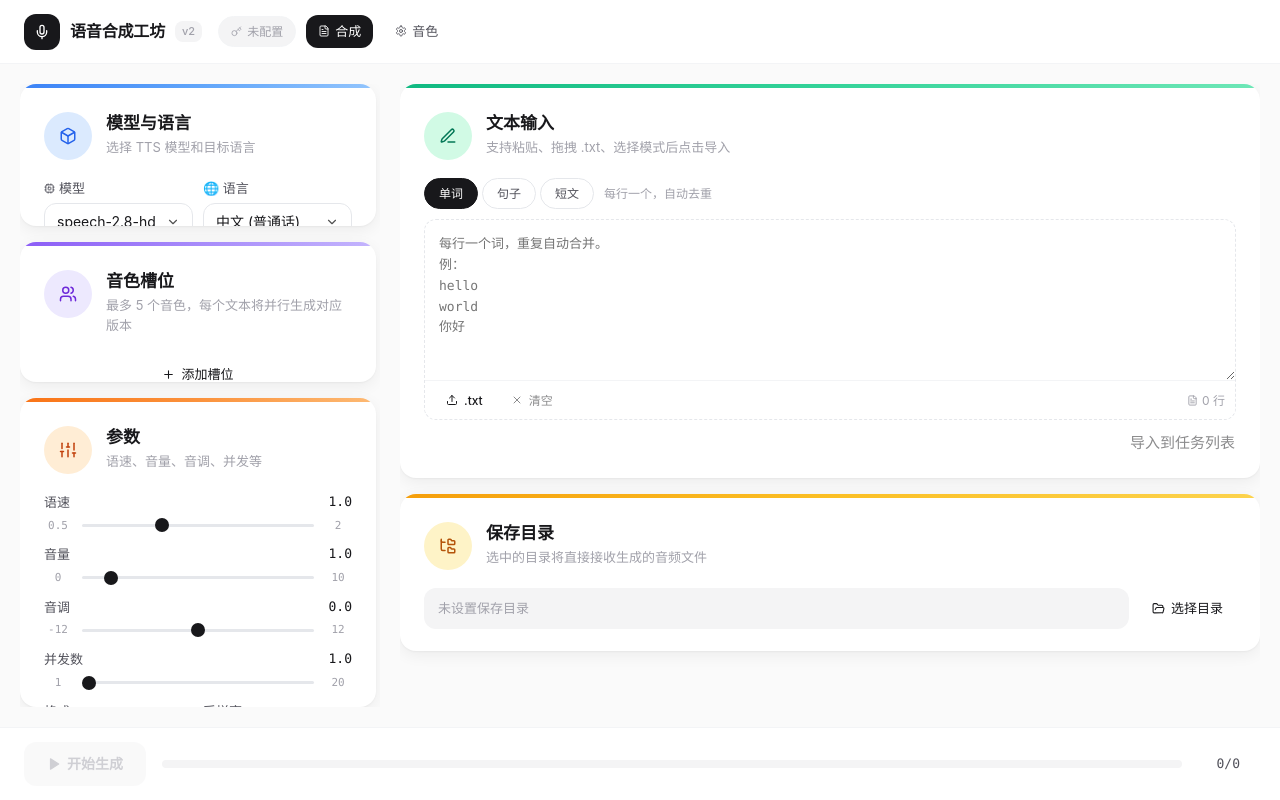
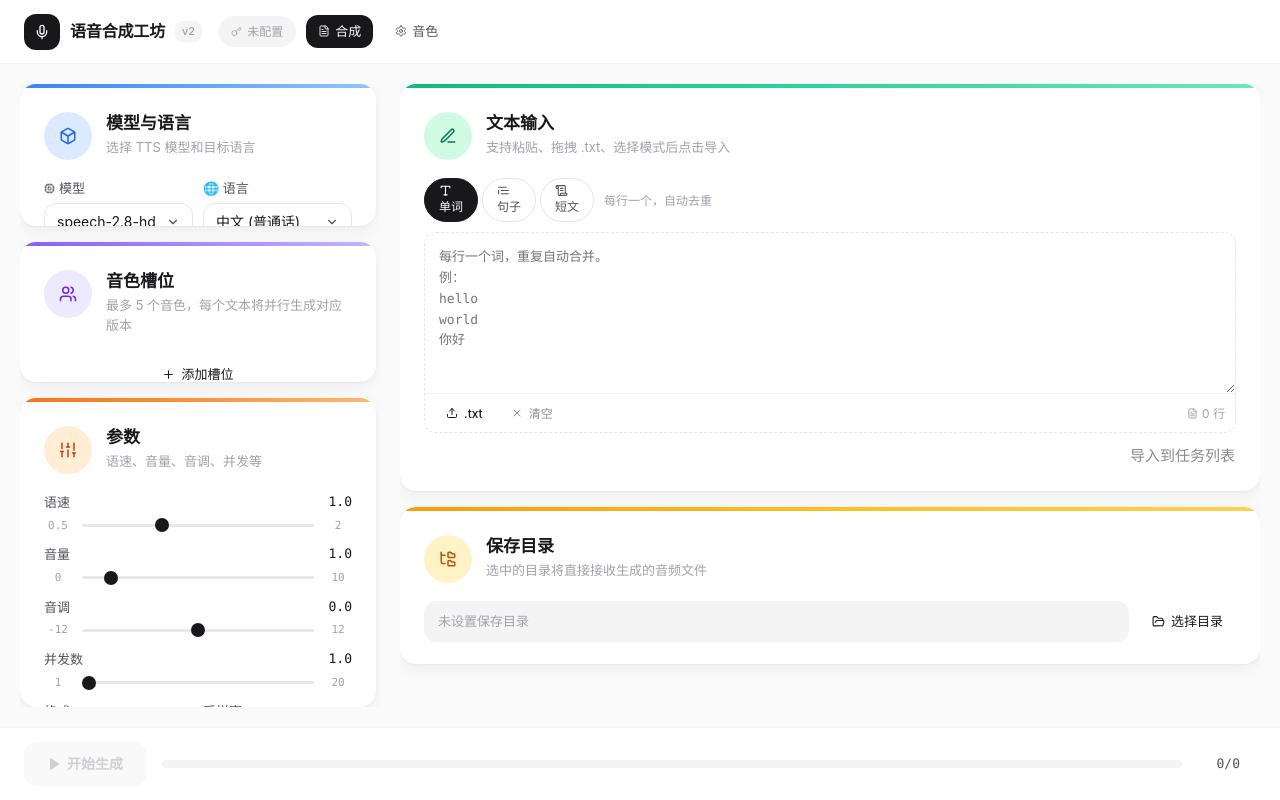
Before and after one commit to lsyrise/tts-workshop, a React (Vite) app: page /#/ in a window 1280 px wide. Built offline with nearby package versions, Linux system fonts and the light colour scheme.

Commit message:
style: 模式切换按钮添加图标
单词→Type / 句子→TextQuote / 短文→ScrollText

```diff
--- a/src/features/synthesis/components/InputArea.tsx
+++ b/src/features/synthesis/components/InputArea.tsx
@@ -1,5 +1,5 @@
 import { useRef, useState, useCallback } from 'react';
-import { Upload, X, FileText, PenLine } from 'lucide-react';
+import { Upload, X, FileText, PenLine, Type, TextQuote, ScrollText } from 'lucide-react';
 import clsx from 'clsx';
 import { GroupCard } from '@/components/GroupCard/GroupCard';
 import { Button } from '@/components/Button/Button';
@@ -9,10 +9,10 @@ import { useToastStore } from '@/store/useToastStore';
 import type { TextMode } from '@/types/entry';
 import styles from './InputArea.module.css';
 
-const MODES: { id: TextMode; label: string; hint: string }[] = [
-  { id: 'word', label: '单词', hint: '每行一个，自动去重' },
-  { id: 'sentence', label: '句子', hint: '每行一句' },
-  { id: 'passage', label: '短文', hint: '空行分段' },
+const MODES: { id: TextMode; label: string; hint: string; icon: React.ReactNode }[] = [
+  { id: 'word', label: '单词', hint: '每行一个，自动去重', icon: <Type size={13} /> },
+  { id: 'sentence', label: '句子', hint: '每行一句', icon: <TextQuote size={13} /> },
+  { id: 'passage', label: '短文', hint: '空行分段', icon: <ScrollText size={13} /> },
 ];
 
 export function InputArea() {
@@ -89,7 +89,7 @@ export function InputArea() {
             disabled={isGenerating}
             title={m.hint}
           >
-            {m.label}
+            {m.icon} {m.label}
           </button>
         ))}
         <span className={styles.hint}>{MODES.find((m) => m.id === textMode)?.hint}</span>
```
